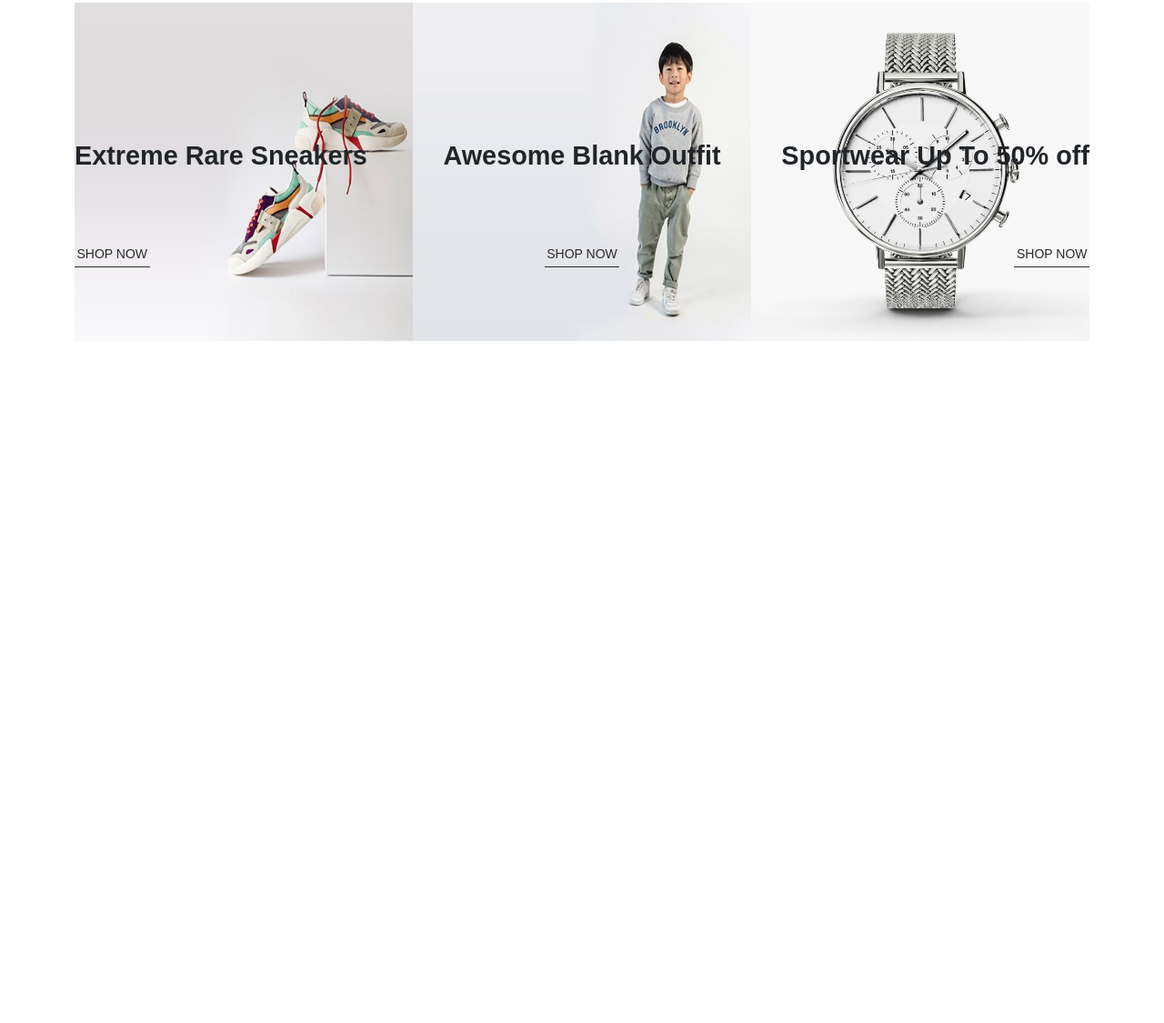
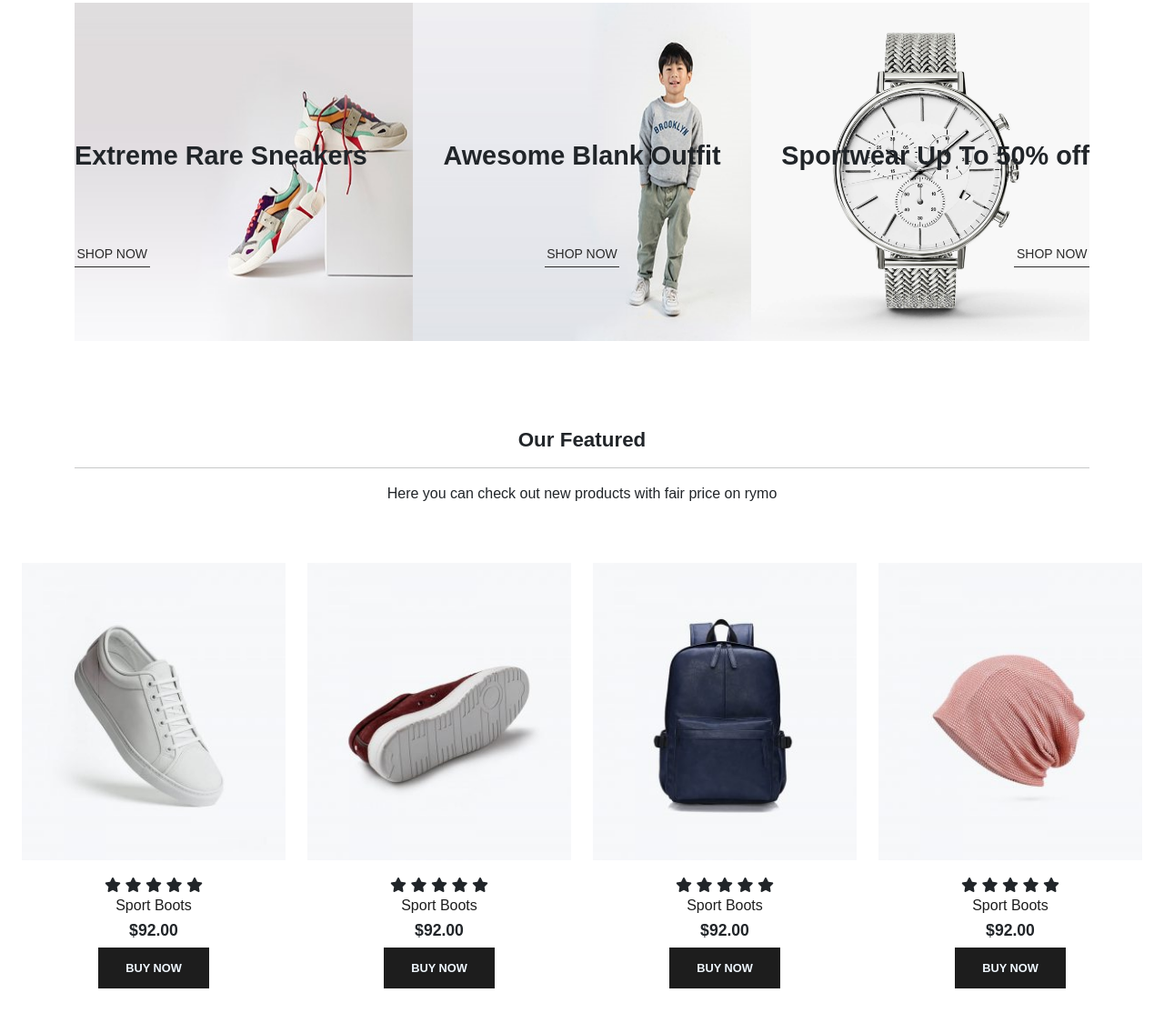
Before and after one commit to sajib689/Project-14-E, a plain HTML site: page index.html in a window 1280 px wide. Shown: the part 983-2108 px from the top of the page at 91% size. Before the commit the page ends 1358 px from the top, so only its background shows below. Drawn offline with nearby package versions, Linux system fonts and the light colour scheme.

Commit message:
featured

```diff
--- a/index.html
+++ b/index.html
@@ -101,6 +101,70 @@
             </div>
         </section>
       <!-- new section end -->
+      <!-- featured section -->
+        <section id="featured" class="my-5 pb-5">
+          <div class="container text-center mt-5 py-5">
+            <h3>Our Featured</h3>
+            <hr>
+            <p>Here you can check out new products with fair price on rymo</p>
+
+          </div>
+          <div class="row mx-auto container-fluid">
+            <div class="product text-center col-lg-3 col-md-4 col-12">
+              <img class="mb-3 img-fluid" src="./images/featured/1.jpg" alt="">
+              <div class="star">
+                <i class="fa-solid fa-star"></i>
+                <i class="fa-solid fa-star"></i>
+                <i class="fa-solid fa-star"></i>
+                <i class="fa-solid fa-star"></i>
+                <i class="fa-solid fa-star"></i>
+              </div>
+              <h5 class="p-name">Sport Boots</h5>
+              <h4 class="p-price">$92.00</h4>
+              <button class="buy-btn">Buy Now</button>
+            </div>
+            <div class="product text-center col-lg-3 col-md-4 col-12">
+              <img class="mb-3 img-fluid" src="./images/featured/2.jpg" alt="">
+              <div class="star">
+                <i class="fa-solid fa-star"></i>
+                <i class="fa-solid fa-star"></i>
+                <i class="fa-solid fa-star"></i>
+                <i class="fa-solid fa-star"></i>
+                <i class="fa-solid fa-star"></i>
+              </div>
+              <h5 class="p-name">Sport Boots</h5>
+              <h4 class="p-price">$92.00</h4>
+              <button class="buy-btn">Buy Now</button>
+            </div>
+            <div class="product text-center col-lg-3 col-md-4 col-12">
+              <img class="mb-3 img-fluid" src="./images/featured/3.jpg" alt="">
+              <div class="star">
+                <i class="fa-solid fa-star"></i>
+                <i class="fa-solid fa-star"></i>
+                <i class="fa-solid fa-star"></i>
+                <i class="fa-solid fa-star"></i>
+                <i class="fa-solid fa-star"></i>
+              </div>
+              <h5 class="p-name">Sport Boots</h5>
+              <h4 class="p-price">$92.00</h4>
+              <button class="buy-btn">Buy Now</button>
+            </div>
+            <div class="product text-center col-lg-3 col-md-4 col-12">
+              <img class="mb-3 img-fluid" src="./images/featured/4.jpg" alt="">
+              <div class="star">
+                <i class="fa-solid fa-star"></i>
+                <i class="fa-solid fa-star"></i>
+                <i class="fa-solid fa-star"></i>
+                <i class="fa-solid fa-star"></i>
+                <i class="fa-solid fa-star"></i>
+              </div>
+              <h5 class="p-name">Sport Boots</h5>
+              <h4 class="p-price">$92.00</h4>
+              <button class="buy-btn">Buy Now</button>
+            </div>
+          </div>
+        </section>
+      <!-- featured section end-->
     <script src="https://cdn.jsdelivr.net/npm/bootstrap@5.3.0-alpha1/dist/js/bootstrap.bundle.min.js" integrity="sha384-w76AqPfDkMBDXo30jS1Sgez6pr3x5MlQ1ZAGC+nuZB+EYdgRZgiwxhTBTkF7CXvN" crossorigin="anonymous"></script>
 </body>
 </html>
--- a/style.css
+++ b/style.css
@@ -184,3 +184,14 @@ button:hover{
 }
 /* new section css end */
 /* home css end */
+/* product section css */
+.product{
+    cursor: pointer;
+}
+.product img {
+    transition: 0.3s all;
+}
+.product:hover img {
+    opacity: 0.7;
+}
+/* product section css end*/
```
